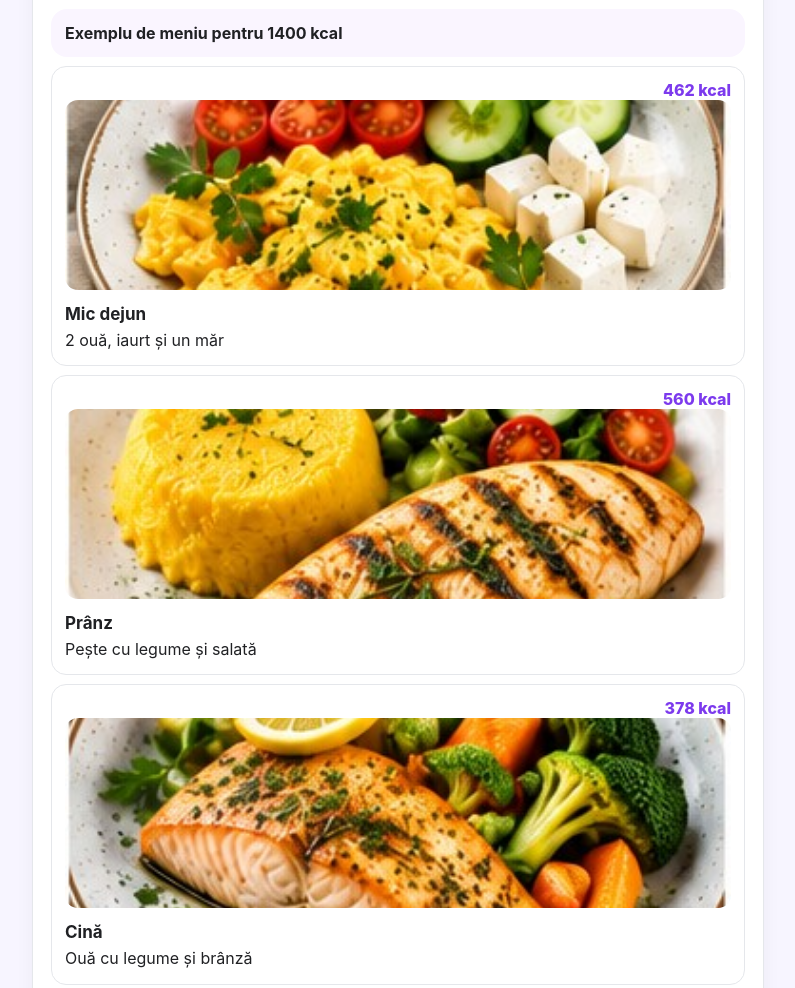
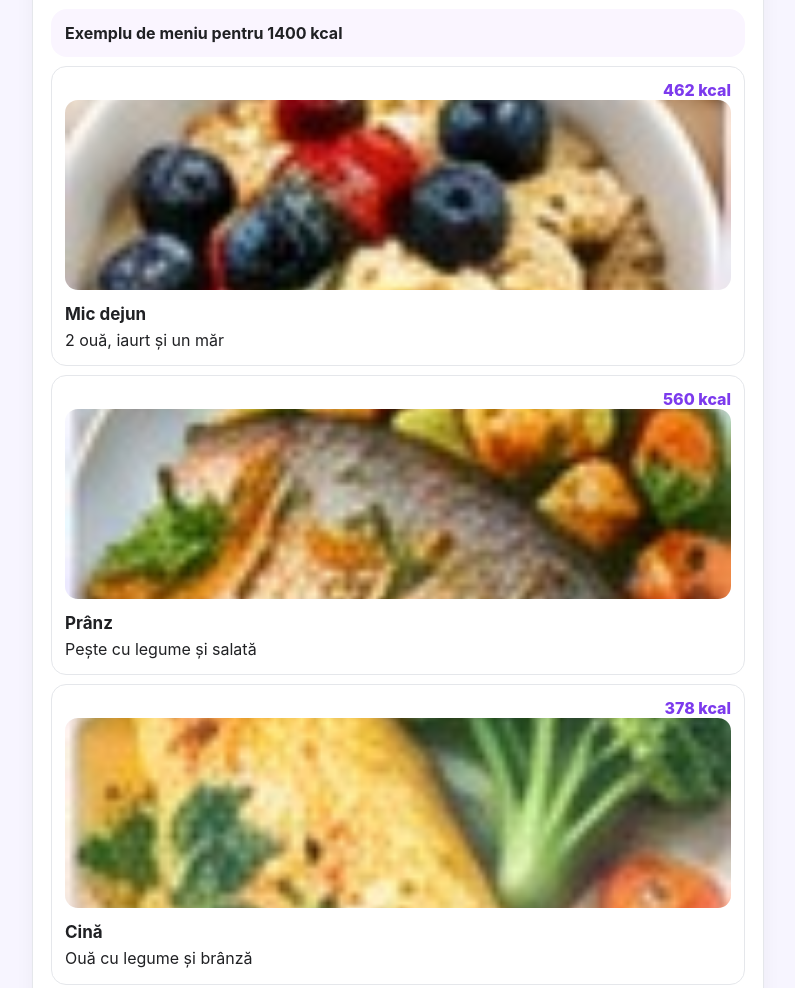
Before and after one commit to victoriaceban32-wq/MyCalorii, a plain HTML site: page index.html in a window 1280 px wide. Shown: the part 1060-2048 px from the top of the page, without its empty margins (242-1037 px from the left). Drawn offline with Linux system fonts and the light colour scheme.

Commit message:
Add files via upload

```diff
--- a/index.html
+++ b/index.html
@@ -166,12 +166,27 @@ function menu(){
  let vals=base.map(x=>Math.round(t*x[2]));
  vals[0]+=t-vals.reduce((a,b)=>a+b,0);
 
- const photoFor={
- 'Mic dejun':'mic-dejun.jpg',
- 'Prânz':'pranz.jpg',
- 'Cină':'cina.jpg',
- 'Gustare':'mic-dejun.jpg'
-};
+ function photoFor(meal,dish){
+  const d=dish.toLowerCase();
+  if(meal==="Mic dejun"){
+    if(d.includes("iaurt") || d.includes("chia") || d.includes("fruct")) return "mic-dejun-2.jpg";
+    if(d.includes("avocado")) return "mic-dejun-3.jpg";
+    return "mic-dejun.jpg";
+  }
+  if(meal==="Prânz"){
+    if(d.includes("mămălig") || d.includes("mamaliga")) return "pranz.jpg";
+    if(d.includes("pește") || d.includes("peste")) return "pranz-3.jpg";
+    if(d.includes("ton")) return "pranz-4.jpg";
+    return "pranz-2.jpg";
+  }
+  if(meal==="Cină"){
+    if(d.includes("supă") || d.includes("supa")) return "cina-4.jpg";
+    if(d.includes("paste") || d.includes("dovlecel")) return "cina-2.jpg";
+    if(d.includes("omlet") || d.includes("ou")) return "cina-3.jpg";
+    return "cina.jpg";
+  }
+  return "mic-dejun-2.jpg";
+}
 let chosen=[];
  for(let i=0;i<c;i++){
    const mealName=base[i][0];
@@ -186,7 +201,7 @@ let chosen=[];
  }
 
  menuout.innerHTML='<div class="box"><b>Exemplu de meniu pentru '+t+' kcal</b></div>'+
- chosen.map((x,i)=>'<div class="meal"><span class="kcal">'+vals[i]+' kcal</span><img src="'+photoFor[x[0]]+'" alt="'+x[1]+'"><h3>'+x[0]+'</h3><p>'+x[1]+'</p></div>').join('')+
+ chosen.map((x,i)=>'<div class="meal"><span class="kcal">'+vals[i]+' kcal</span><img src="'+photoFor(x[0],x[1])+'" alt="'+x[1]+'"><h3>'+x[0]+'</h3><p>'+x[1]+'</p></div>').join('')+
  '<div class="total">Total meniu: '+vals.reduce((a,b)=>a+b,0)+' kcal</div>';
 }
 
```
